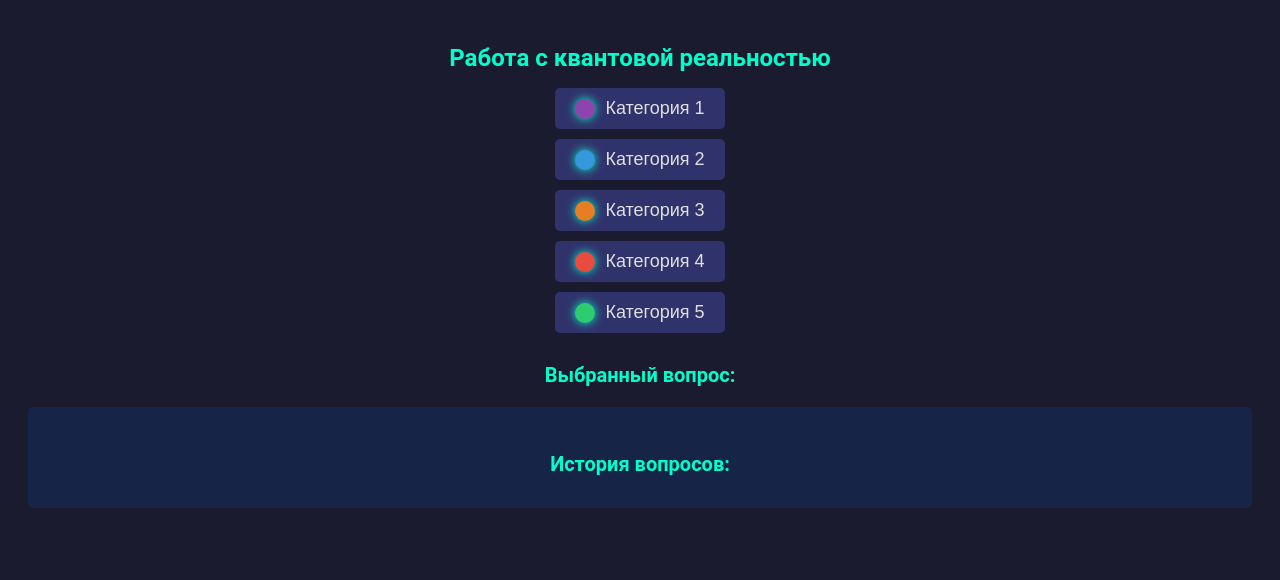
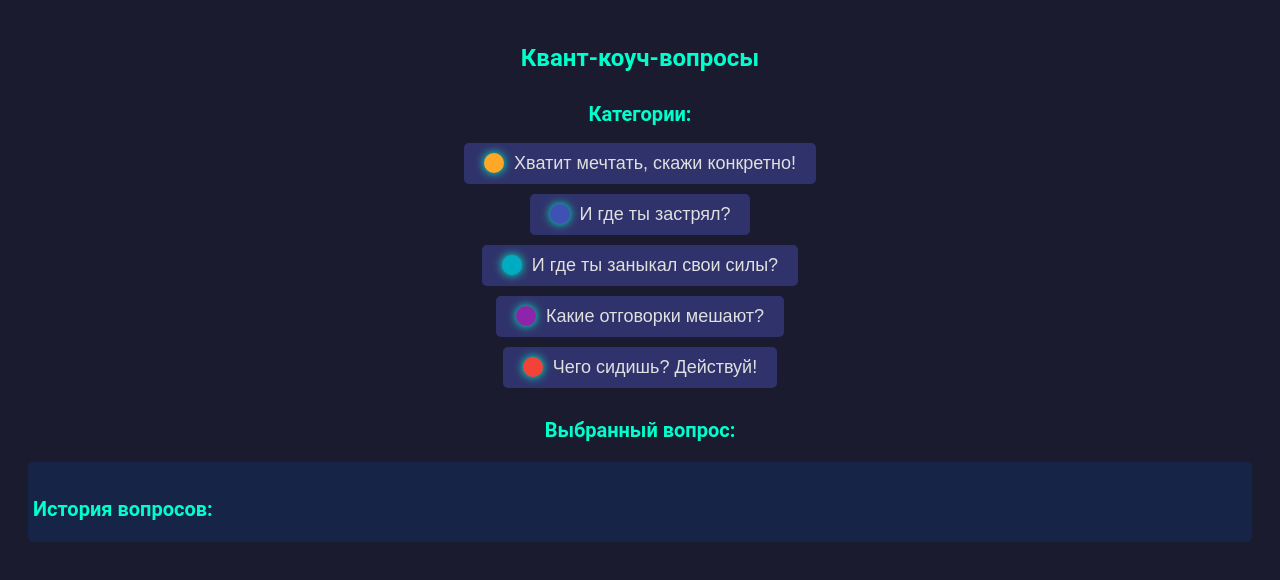
Before and after one commit to MakDvornikoff/coachquestions, a plain HTML site: page index.html in a window 1280 px wide. Drawn offline with Linux system fonts and the light colour scheme.

Commit message:
Add files via upload

```diff
--- a/index.html
+++ b/index.html
@@ -1,30 +1,33 @@
 <!DOCTYPE html>
 <html lang="ru">
+
 <head>
     <meta charset="UTF-8">
     <meta name="viewport" content="width=device-width, initial-scale=1.0">
-    <title>Квантовая реальность</title>
+    <title>Квант-коуч-вопрос</title>
     <link rel="stylesheet" href="styles.css">
 </head>
+
 <body>
-    <h1>Работа с квантовой реальностью</h1>
+    <h1>Квант-коуч-вопросы</h1>
+    <h2>Категории:</h2>
 
     <!-- Кнопки для категорий с цветными иконками -->
     <div class="category-buttons">
         <button onclick="getRandomQuestion(0)">
-            <span class="icon icon-purple"></span>Категория 1
+            <span class="icon icon-purple"></span>Хватит мечтать, скажи конкретно!
         </button>
         <button onclick="getRandomQuestion(1)">
-            <span class="icon icon-blue"></span>Категория 2
+            <span class="icon icon-blue"></span>И где ты застрял?
         </button>
         <button onclick="getRandomQuestion(2)">
-            <span class="icon icon-orange"></span>Категория 3
+            <span class="icon icon-orange"></span>И где ты заныкал свои силы?
         </button>
         <button onclick="getRandomQuestion(3)">
-            <span class="icon icon-red"></span>Категория 4
+            <span class="icon icon-red"></span>Какие отговорки мешают?
         </button>
         <button onclick="getRandomQuestion(4)">
-            <span class="icon icon-green"></span>Категория 5
+            <span class="icon icon-green"></span>Чего сидишь? Действуй!
         </button>
     </div>
 
@@ -43,4 +46,5 @@
     <script src="questions.js"></script>
     <script src="script.js"></script>
 </body>
+
 </html>
--- a/questions.js
+++ b/questions.js
@@ -1,7 +1,32 @@
 // Вопросы для каждой категории
 const questions = [
     ['Как я пойму, что получил желаемое?', 'Ради чего я готов вставать рано по утрам?', 'Кто меня вдохновляет? Почему?', 'Чем бы я больше всего хотел гордиться (радоваться) в будущем?', 'О чем я даже боюсь мечтать?', 'На сколько баллов из 10 мое желание (цель) принесет мне радость?', 'Что больше всего меня радует в течение дня?', 'Если бы волшебная фея сказала мне, что я достигну любого своего желания, что бы это было?', 'Что могу сделать прямо сейчас, чтобы счастливо улыбнуться?', 'Если бы можно было всю жизнь работать только над 1 делом, что бы это было?', 'Если бы у меня появилось столько денег, что не пришлось бы больше работать, чем бы я занялся?', 'Если бы был способ прожить свою жизнь, сделав все, что я хочу, что это был бы за способ?', 'Каким я себе представляю идеального себя?', 'Что для меня означает идеальный образ жизни? Как? Где? С кем?', 'Что увлекает меня в жизни больше всего?', 'Чего я хочу от жизни? О чем мечтаю?', 'Чем я могу гордиться (радоваться) сегодня?', 'Почему это важно для меня?', 'Как бы я продолжил фразу «Я прожил счастливую жизнь, потому что…»', 'Что станет возможным?', 'Почему у меня получится?', 'Когда все мои текущие цели будут достигнуты, куда я пойду дальше?', 'Как я хотел бы видеть свою жизнь через год? 3 - 5 - 10 - 30 лет', 'Почему именно сейчас?', 'Насколько сейчас я живу жизнью моей мечты?'],
-    ["Вопрос 2.1", "Вопрос 2.2", "Вопрос 2.3", "Вопрос 2.4", "Вопрос 2.5"],
+    ["Если представить, что ночью произошло чудо и трудность разрешилась. Какие первые шаги я сделаю?",
+        "Как бы я поступил, если бы был себе лучшим другом?",
+        "Что можно изменить, чтобы стать счастливее?",
+        "В чем я выиграю или проиграю, если так сделаю (поступлю)?",
+        "Если бы я взял(-а) всю ответственность за свое счастье на себя, что тогда?",
+        "Если бы я сейчас встретил более счастливую версию себя, какой бы совет он (она) дал мне?",
+        "Какой урок важно пройти в этой ситуации?",
+        "Предположим, что мне уже 95 лет. Что бы я себе сказал? Что бы изменил?",
+        "Если бы в мире вообще не было осуждения, что бы я сделал?",
+        "Что бы я делал, если бы не страх?",
+        "Кто те 5 человек, с кем я чаще всего общаюсь? Эти люди поддерживают меня или тормозят?",
+        "Что произойдет, если я перестану себя критиковать и обесценивать?",
+        "На сколько баллов из 10 верю, что у меня получится? Что надо, чтобы увеличить на 1 балл? Какой навык внедрить, качество воспитать?",
+        "Что стоит себе разрешить?",
+        "Если бы можно было изменить в себе только 1 вещь, что бы это было?",
+        "Как я хочу себя чувствовать в этой ситуации? Что мешает? Что поможет?",
+        "Если бы так поступил кто-то другой, что бы я почувствовал, подумал?",
+        "Если бы у меня был фонарик, в луче которого видна вся правда, куда бы я посветил внутри себя?",
+        "Какие положительные моменты есть в этой ситуации?",
+        "Каким бы я хотел видеть мой сегодняшний день, начиная с самого утра?",
+        "Чье мнение самое важное в этой ситуации?",
+        "Довольствуюсь ли я в жизни меньшим, чем реально стою? Почему?",
+        "Что нужно сделать, чтобы получить желаемое?",
+        "Что я ДЕЛАЮ для своего счастья?",
+        "Что бы я сделал, если бы проснулся самым уверенным человеком на Земле?"],
+
     ["Вопрос 3.1", "Вопрос 3.2", "Вопрос 3.3", "Вопрос 3.4", "Вопрос 3.5"],
     ["Вопрос 4.1", "Вопрос 4.2", "Вопрос 4.3", "Вопрос 4.4", "Вопрос 4.5"],
     ["Вопрос 5.1", "Вопрос 5.2", "Вопрос 5.3", "Вопрос 5.4", "Вопрос 5.5"]
--- a/script.js
+++ b/script.js
@@ -1,5 +1,5 @@
 // Цвета для категорий
-const colors = ["#8e44ad", "#3498db", "#e67e22", "#e74c3c", "#2ecc71"];
+const colors = ["#FFA726", "#3F51B5", "#00ACC1", "#8E24AA", "#F44336"];
 
 // Функция для выбора случайного вопроса
 function getRandomQuestion(categoryIndex) {
--- a/styles.css
+++ b/styles.css
@@ -44,6 +44,9 @@ button:hover {
     background-color: #4a69bd; /* Цвет кнопки при наведении */
 }
 
+li {
+    list-style-type:none;
+}
 /* Стили для иконок */
 .icon {
     display: inline-block;
@@ -54,20 +57,22 @@ button:hover {
 }
 
 /* Цвета иконок для категорий */
-.icon-purple { background-color: #8e44ad; }
-.icon-blue { background-color: #3498db; }
-.icon-orange { background-color: #e67e22; }
-.icon-red { background-color: #e74c3c; }
-.icon-green { background-color: #2ecc71; }
+.icon-purple { background-color: #FFA726; }
+.icon-blue { background-color: #3F51B5; }
+.icon-orange { background-color: #00ACC1; }
+.icon-red { background-color: #8E24AA; }
+.icon-green { background-color: #F44336; }
 
 /* История вопросов */
 .history {
     background-color: #162447; /* Темный блок для истории */
     border-radius: 5px;
-    padding: 15px;
+    padding: 5px;
     margin-top: 20px;
-    max-height: 200px;
+    max-height: 135px;
     overflow-y: auto;
+    overflow-x: hidden;
+    text-align: left;
 }
 
 /* Адаптация для мобильных устройств */
```
